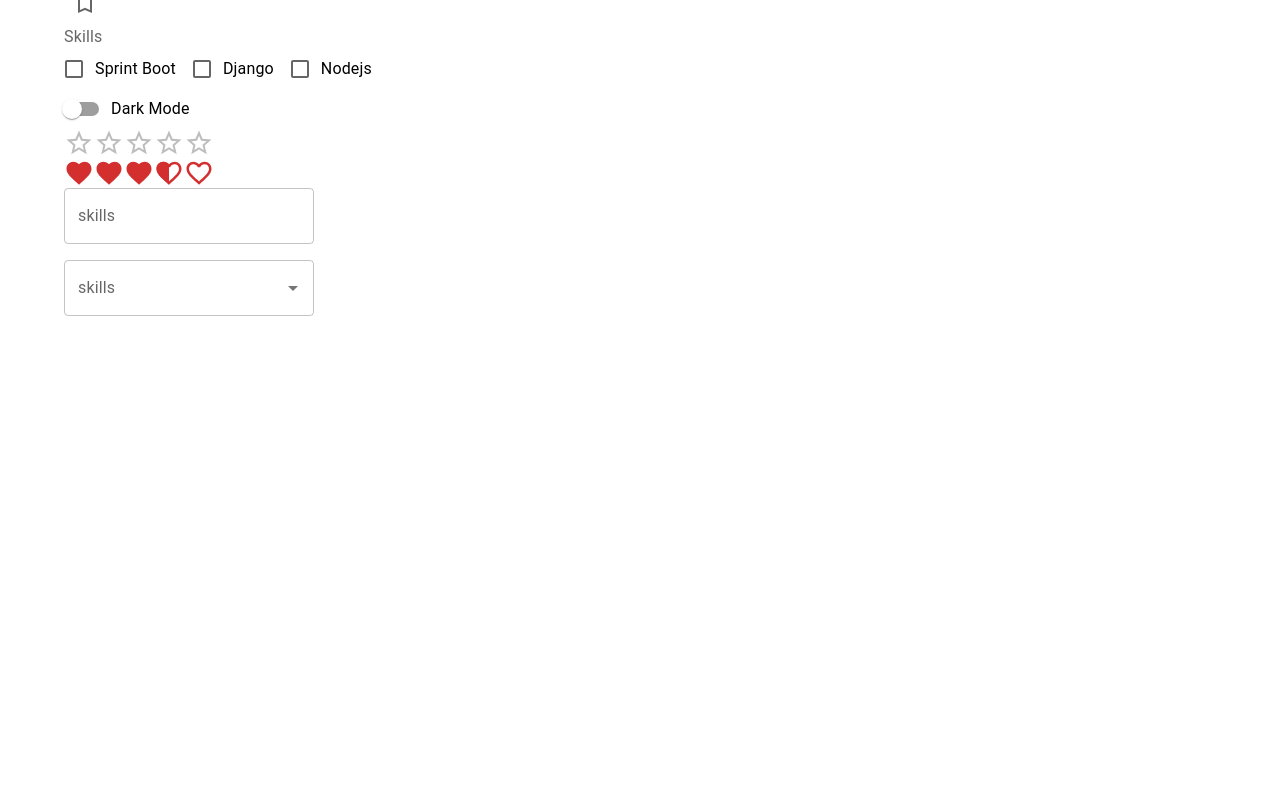
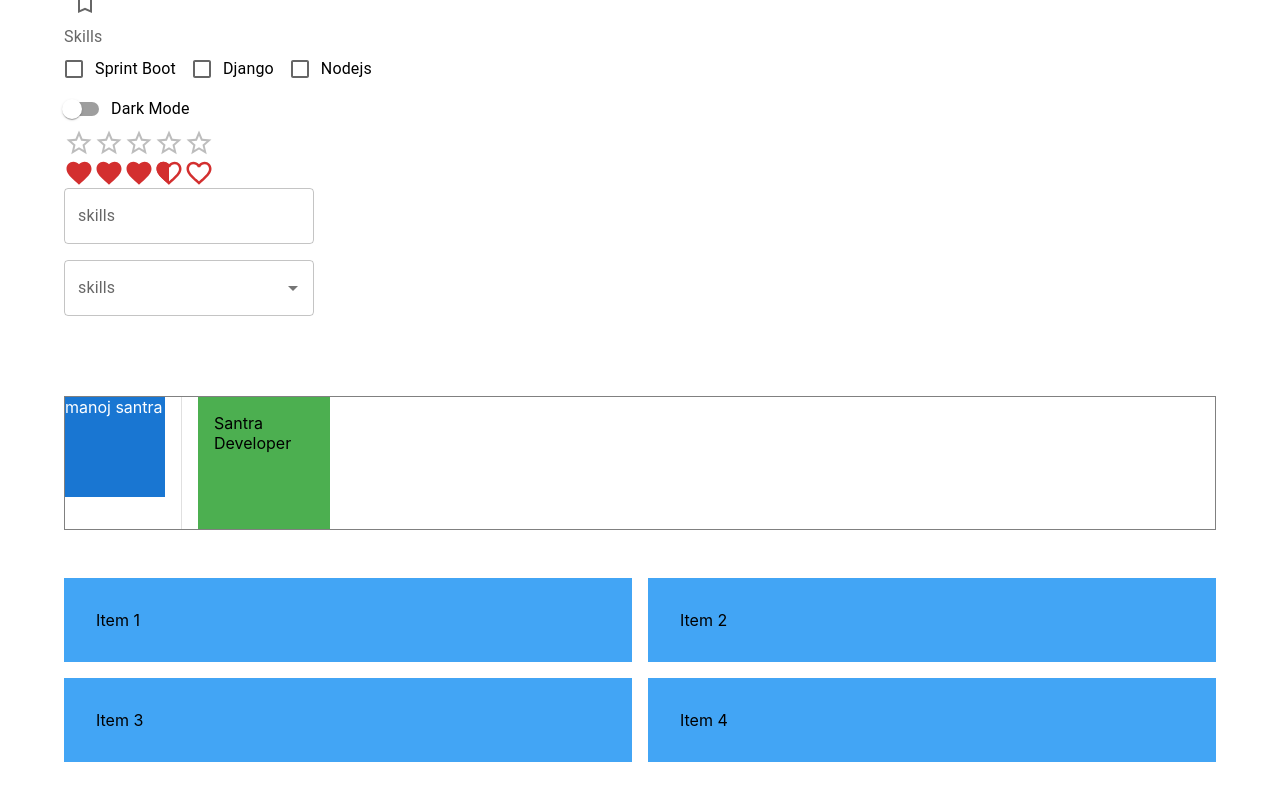
Before and after one commit to manoj19-github/material-react, a React (Create React App) app: page / in a window 1280 px wide. Shown: the part 1346-2146 px from the top of the page. Before the commit the page ends 1726 px from the top, so only its background shows below. Built offline with nearby package versions, Linux system fonts and the light colour scheme.

Commit message:
layout learning complete

```diff
--- a/src/App.tsx
+++ b/src/App.tsx
@@ -2,6 +2,7 @@ import "./App.css";
 import MuiAutoComplete from "./components/MuiAutoComplete";
 import MuiButtons from "./components/MuiButtons";
 import MuiCheckbox from "./components/MuiCheckbox";
+import MuiLayouts from "./components/MuiLayouts";
 import MuiRadio from "./components/MuiRadio";
 import MuiRating from "./components/MuiRating";
 import MuiSelect from "./components/MuiSelect";
@@ -21,6 +22,7 @@ function App() {
       <MuiSwitch />
       <MuiRating />
       <MuiAutoComplete />
+      <MuiLayouts />
     </div>
   );
 }
--- /dev/null
+++ b/src/components/MuiLayouts.tsx
@@ -0,0 +1,61 @@
+import React from "react";
+import { Box, Stack, Divider, Grid } from "@mui/material";
+const MuiLayouts = () => {
+  return (
+    <>
+      <Stack
+        direction="row"
+        mt={10}
+        spacing={2}
+        sx={{ border: "1px solid gray" }}
+        divider={<Divider orientation="vertical" flexItem />}
+      >
+        <Box
+          mt={5}
+          sx={{
+            backgroundColor: "primary.main",
+            color: "white",
+            width: "100px",
+            height: "100px",
+            "&:hover": { backgroundColor: "primary.light" },
+          }}
+        >
+          manoj santra
+        </Box>
+        <Box
+          display="flex"
+          height="100px"
+          width="100px"
+          bgcolor="success.light"
+          p={2}
+        >
+          Santra Developer
+        </Box>
+      </Stack>
+      <Grid container my={4} rowSpacing={2} columnSpacing={2}>
+        <Grid item lg={6}>
+          <Box bgcolor="primary.light" p={4}>
+            Item 1
+          </Box>
+        </Grid>
+        <Grid item lg={6}>
+          <Box bgcolor="primary.light" p={4}>
+            Item 2
+          </Box>
+        </Grid>
+        <Grid item lg={6}>
+          <Box bgcolor="primary.light" p={4}>
+            Item 3
+          </Box>
+        </Grid>
+        <Grid item lg={6}>
+          <Box bgcolor="primary.light" p={4}>
+            Item 4
+          </Box>
+        </Grid>
+      </Grid>
+    </>
+  );
+};
+
+export default MuiLayouts;
```
